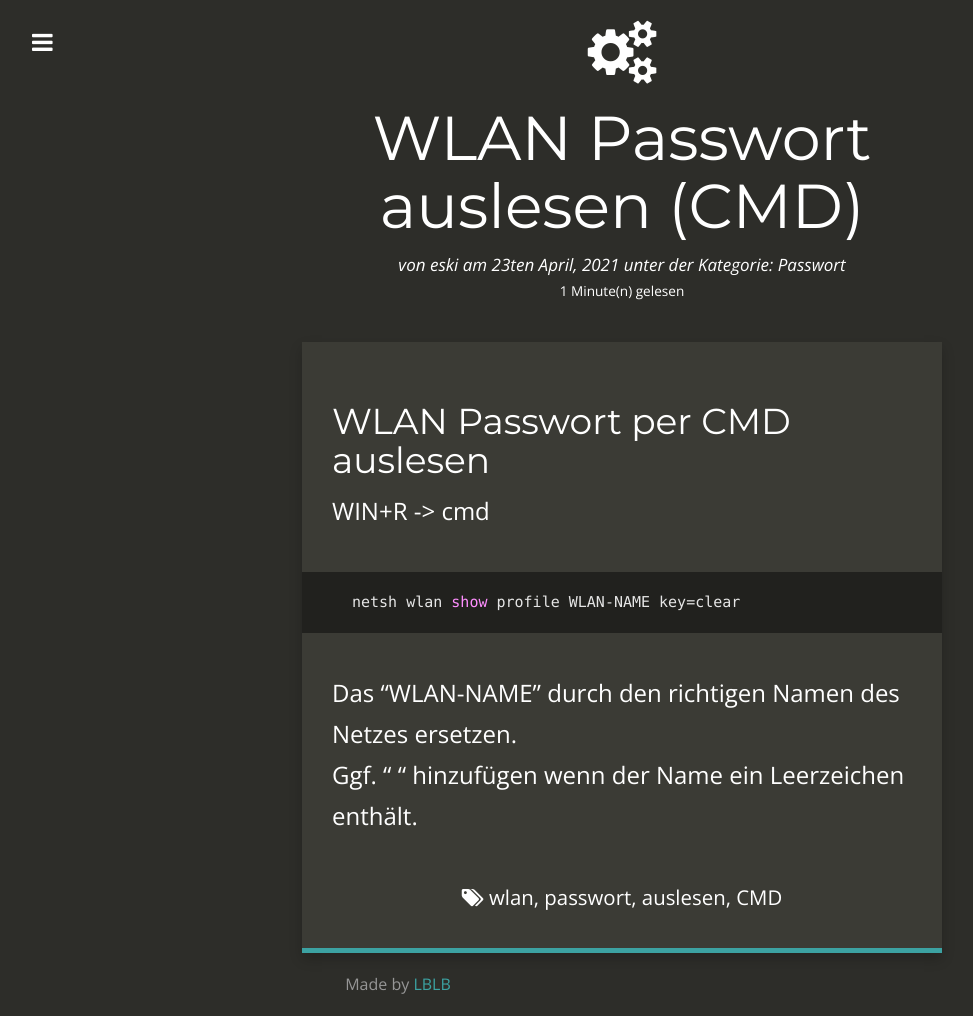
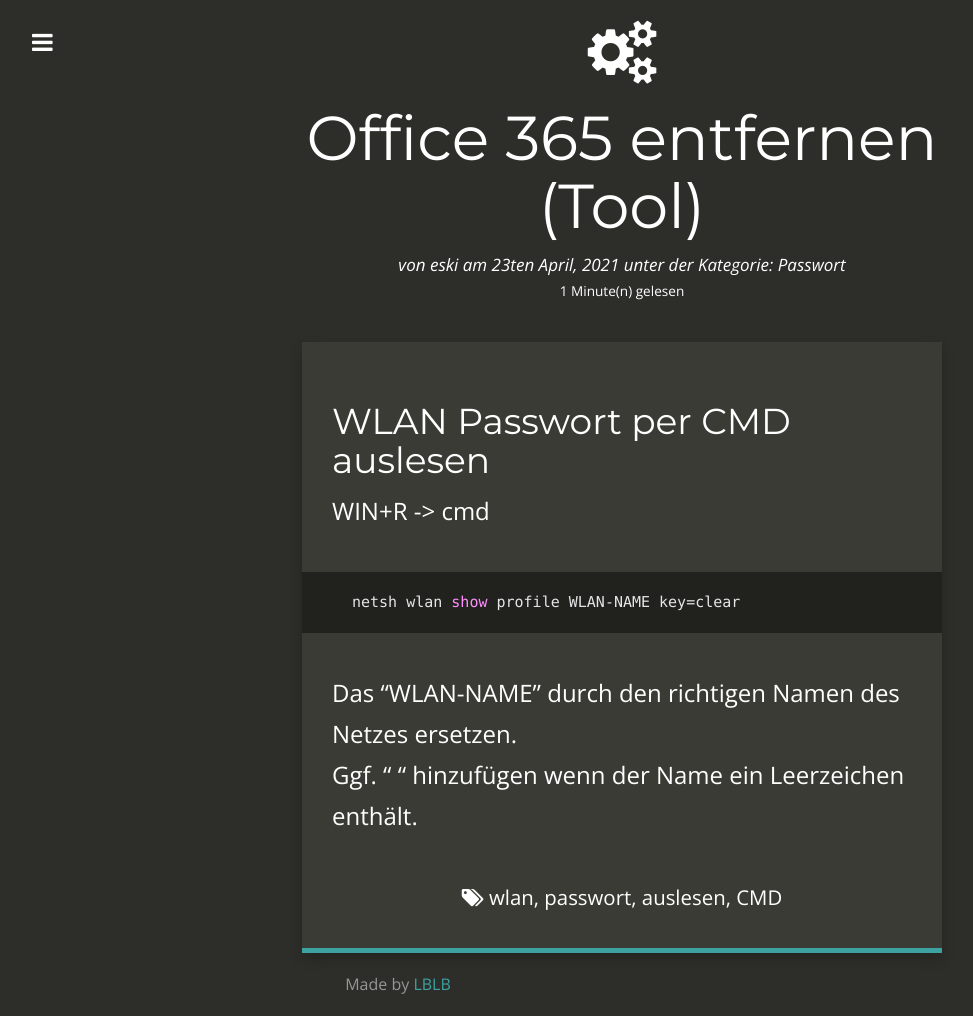
Before and after one commit to eski1337/lblb-it-ffd00, a Jekyll site: the page built from _posts/2021-23-04-Office365_uninstall.md, in a window 1280 px wide. Shown: the whole page, without its empty margins (18-991 px from the left). Built offline with Jekyll 4.4.1, drawn with Linux system fonts in a browser that asks for light colours; nearby versions of some CDN libraries; comment, search, counter and statistics services are not loaded.

Commit message:
2021-23-04-Office365_uninstall.md: changed

```diff
--- a/_posts/2021-23-04-Office365_uninstall.md
+++ b/_posts/2021-23-04-Office365_uninstall.md
@@ -1,6 +1,6 @@
 ---
 layout: post
-title: WLAN Passwort auslesen (CMD)
+title: Office 365 entfernen (Tool)
 date: '2021-04-23T12:31'
 author:     eski
 summary: Wie man das WLAN Passwort per CMD ausliest
```
